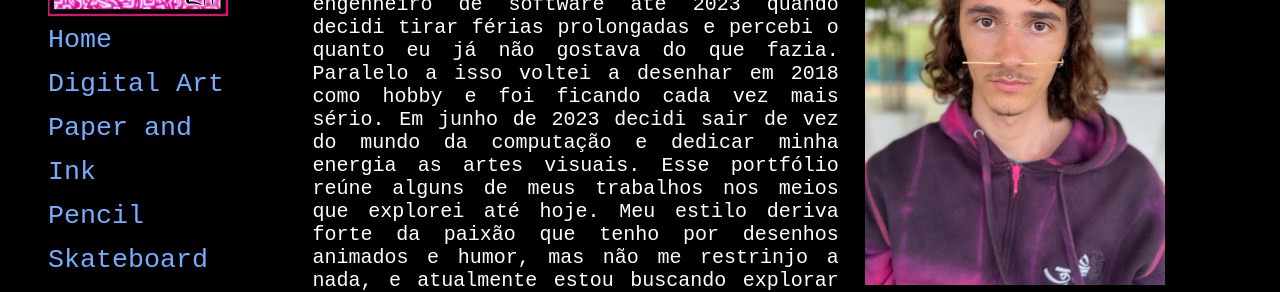
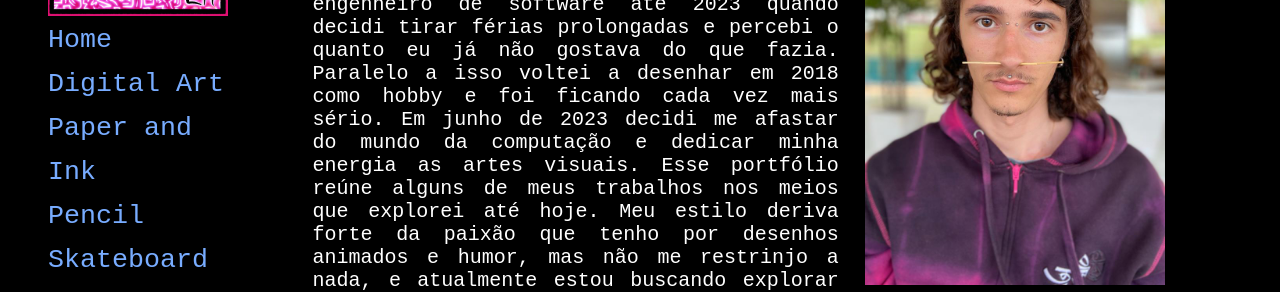
Before and after one commit to luccaugusto/porfolio, a Jekyll site: the page built from about.html, in a window 1280 px wide. Shown: the part 182-474 px from the top of the page. Built offline with Jekyll 4.4.1, drawn with Linux system fonts in a browser that asks for light colours; some of the changed text lies outside the part shown.

Commit message:
update bio

```diff
--- a/about.html
+++ b/about.html
@@ -11,7 +11,7 @@ title: Sobre Lucca Augusto
         Entrei na ciência da computação em 2017 e me formei em 2021, e continuei trabalhando como engenheiro de software
         até 2023 quando decidi tirar férias prolongadas e percebi o quanto eu já não gostava do que fazia.
         Paralelo a isso voltei a desenhar em 2018 como hobby e foi ficando cada vez mais sério. Em junho de 2023 decidi
-        sair de vez do mundo da computação e dedicar minha energia as artes visuais. Esse portfólio reúne alguns de meus
+        me afastar do mundo da computação e dedicar minha energia as artes visuais. Esse portfólio reúne alguns de meus
         trabalhos nos meios que explorei até hoje. Meu estilo deriva forte da paixão que tenho por desenhos animados e humor,
         mas não me restrinjo a nada, e atualmente estou buscando explorar desenhos mais surrealistas
         e experimentando com pontilhismo.
--- a/index.html
+++ b/index.html
@@ -9,7 +9,7 @@ title: Portfólio de Lucca Augusto
     <div class="bio-paragraph">
         <p class="font15 mobile-font-small">
             Oi, eu sou Lucca Augusto, e desde criança já gostava de desenhar, mas trilhei o caminho das exatas primeiro.
-            Trabalhei como engenheiro de software de 2017 a 2023, quando saí por não gostar mais do que estava fazendo.
+            Trabalhei somente como engenheiro de software de 2017 a 2023, quando decidi me afastar um pouco do mundo da computação e me dedicar um pouco mais às artes visuais.
             Já desenhava mais seriamente desde 2018 e em julho de 2023 decidi que ilustração seria meu novo caminho.
             Esse portfólio reúne alguns de meus trabalhos nos meios que explorei até hoje.
         </p>
```
